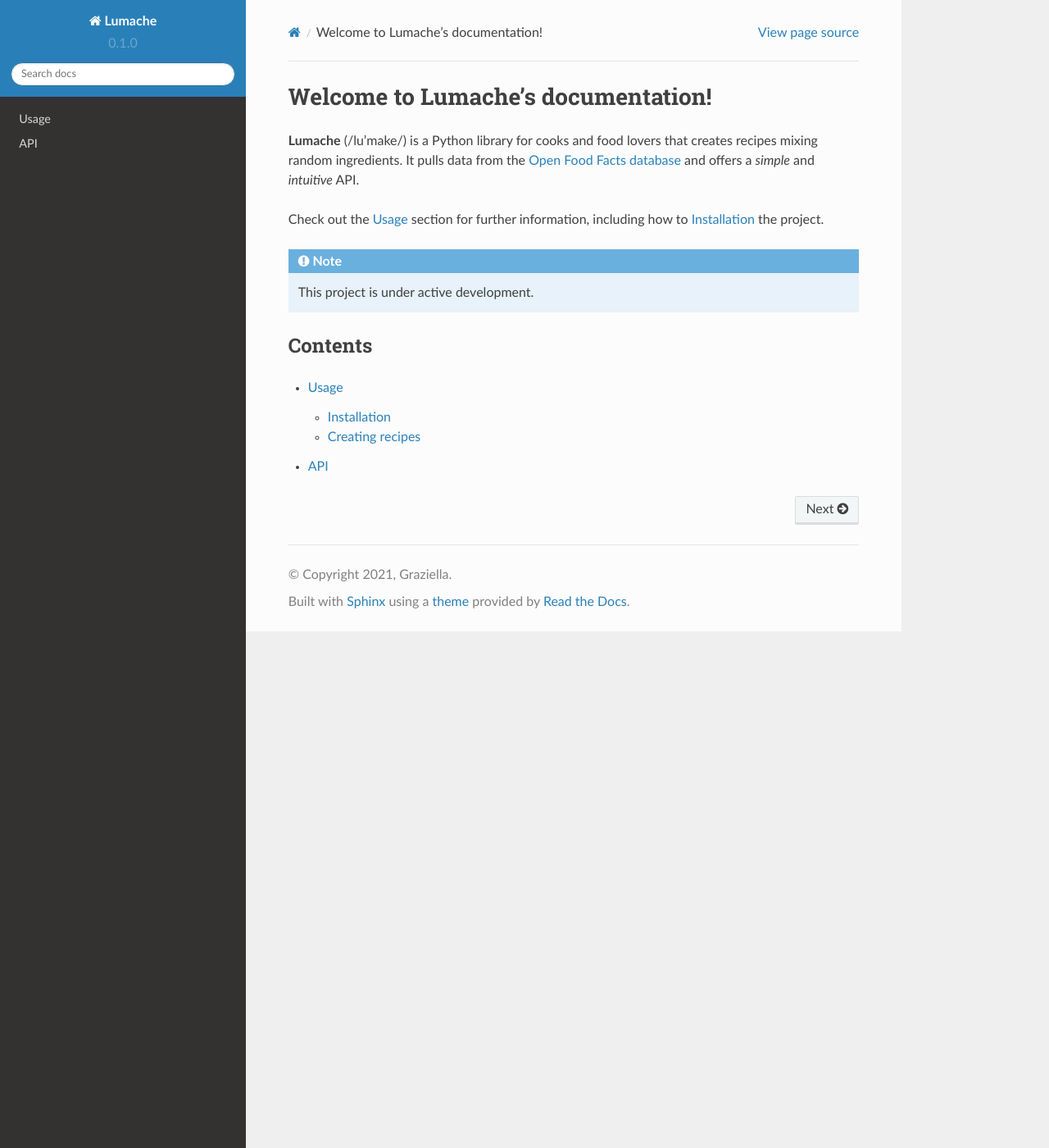
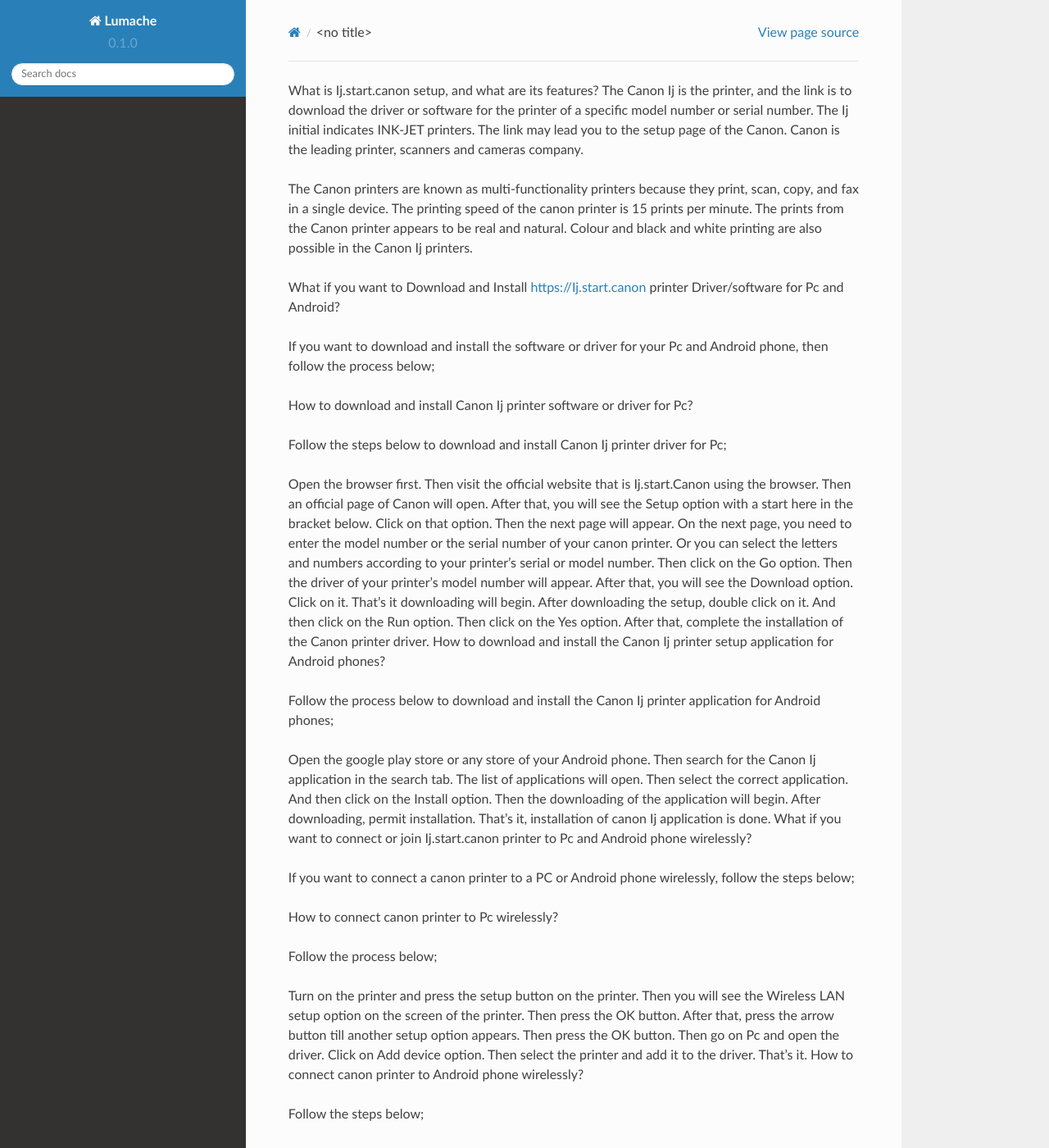
Before and after one commit to canonsetupij/canonijsetup, a Sphinx documentation site: the page built from docs/source/index.rst, in a window 1280 px wide and 1400 px high. Shown: the whole window at 82% size. Built offline with Sphinx 7.4.7 and the Read the Docs theme 2.0.0, drawn with Linux system fonts in a browser that asks for light colours; some of the changed text lies outside the part shown.

Commit message:
Update index.rst

```diff
--- a/docs/source/index.rst
+++ b/docs/source/index.rst
@@ -1,22 +1,68 @@
-Welcome to Lumache's documentation!
-===================================
+What is Ij.start.canon setup, and what are its features? The Canon Ij is the printer, and the link is to download the driver or software for the printer of a specific model number or serial number. The Ij initial indicates INK-JET printers. The link may lead you to the setup page of the Canon. Canon is the leading printer, scanners and cameras company.
 
-**Lumache** (/lu'make/) is a Python library for cooks and food lovers
-that creates recipes mixing random ingredients.
-It pulls data from the `Open Food Facts database <https://world.openfoodfacts.org/>`_
-and offers a *simple* and *intuitive* API.
+The Canon printers are known as multi-functionality printers because they print, scan, copy, and fax in a single device. The printing speed of the canon printer is 15 prints per minute. The prints from the Canon printer appears to be real and natural. Colour and black and white printing are also possible in the Canon Ij printers.
 
-Check out the :doc:`usage` section for further information, including
-how to :ref:`installation` the project.
+What if you want to Download and Install https://Ij.start.canon printer Driver/software for Pc and Android?
 
-.. note::
+If you want to download and install the software or driver for your Pc and Android phone, then follow the process below;
 
-   This project is under active development.
+How to download and install Canon Ij printer software or driver for Pc?
 
-Contents
---------
+Follow the steps below to download and install Canon Ij printer driver for Pc;
 
-.. toctree::
+Open the browser first.
+Then visit the official website that is Ij.start.Canon using the browser.
+Then an official page of Canon will open.
+After that, you will see the Setup option with a start here in the bracket below.
+Click on that option.
+Then the next page will appear.
+On the next page, you need to enter the model number or the serial number of your canon printer.
+Or you can select the letters and numbers according to your printer's serial or model number.
+Then click on the Go option.
+Then the driver of your printer's model number will appear.
+After that, you will see the Download option.
+Click on it.
+That's it downloading will begin.
+After downloading the setup, double click on it.
+And then click on the Run option.
+Then click on the Yes option.
+After that, complete the installation of the Canon printer driver.
+How to download and install the Canon Ij printer setup application for Android phones?
 
-   usage
-   api
+Follow the process below to download and install the Canon Ij printer application for Android phones;
+
+Open the google play store or any store of your Android phone.
+Then search for the Canon Ij application in the search tab.
+The list of applications will open.
+Then select the correct application.
+And then click on the Install option.
+Then the downloading of the application will begin.
+After downloading, permit installation.
+That's it, installation of canon Ij application is done.
+What if you want to connect or join Ij.start.canon printer to Pc and Android phone wirelessly?
+
+If you want to connect a canon printer to a PC or Android phone wirelessly, follow the steps below;
+
+How to connect canon printer to Pc wirelessly?
+
+Follow the process below;
+
+Turn on the printer and press the setup button on the printer.
+Then you will see the Wireless LAN setup option on the screen of the printer.
+Then press the OK button.
+After that, press the arrow button till another setup option appears.
+Then press the OK button.
+Then go on Pc and open the driver.
+Click on Add device option.
+Then select the printer and add it to the driver.
+That's it.
+How to connect canon printer to Android phone wirelessly?
+
+Follow the steps below;
+
+As in the above steps, turn on the printer and open the other setup option on the printer screen.
+Then go into the android application of Canon.
+Then click on Add device option.'
+Select the nearby device.
+Then add the printer to the application.
+That's it, Ij.start.canon setup printer is connected wirelessly to Android phone.
```
